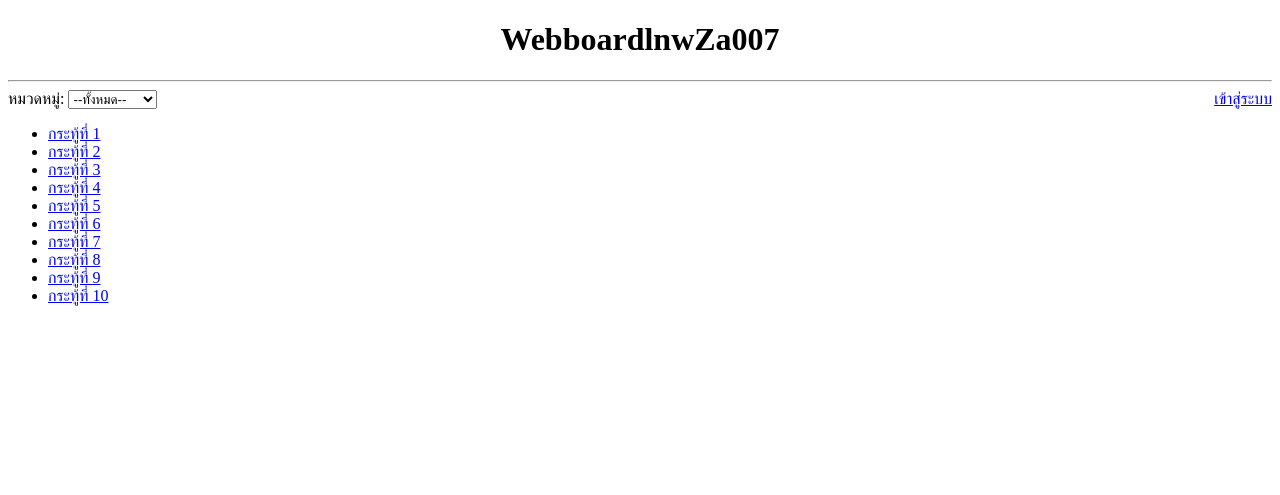
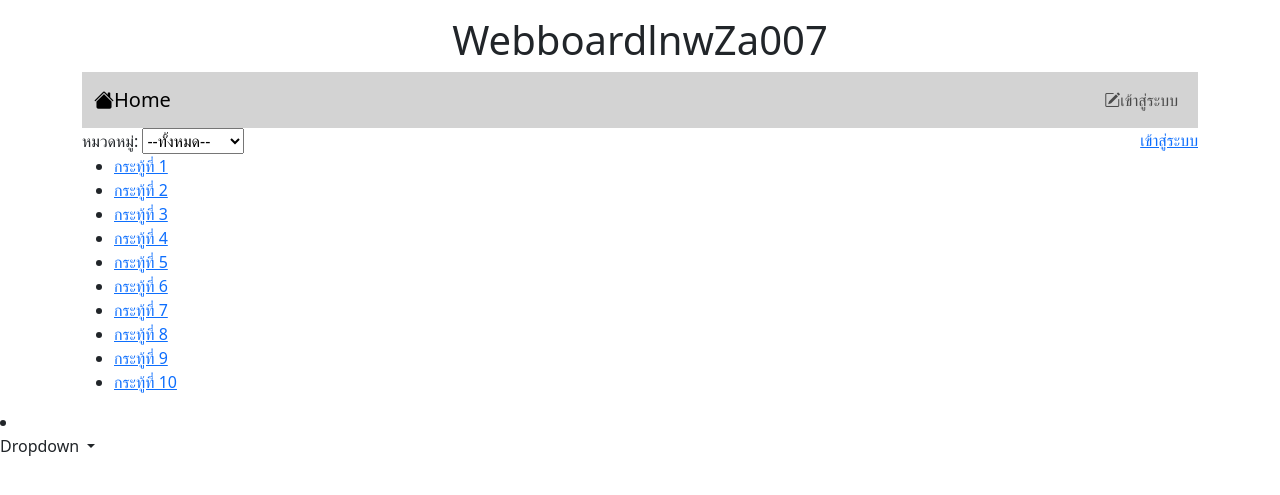
Before and after one commit to balltheerayut/WebborbB, a PHP site: page / in a window 1280 px wide. Shown: the top 495 px of the page. Run offline with PHP 8.4, Linux system fonts and the light colour scheme.

Commit message:
navbar
navbar

```diff
--- a/index.php
+++ b/index.php
@@ -6,11 +6,43 @@ session_start();
 <head>
     <meta charset="UTF-8">
     <meta name="viewport" content="width=device-width, initial-scale=1.0">
+    <link href="https://cdn.jsdelivr.net/npm/bootstrap@5.3.2/dist/css/bootstrap.min.css" rel="stylesheet" integrity="sha384-T3c6CoIi6uLrA9TneNEoa7RxnatzjcDSCmG1MXxSR1GAsXEV/Dwwykc2MPK8M2HN" crossorigin="anonymous">
+    <script src="https://cdn.jsdelivr.net/npm/bootstrap@5.3.2/dist/js/bootstrap.bundle.min.js" integrity="sha384-C6RzsynM9kWDrMNeT87bh95OGNyZPhcTNXj1NW7RuBCsyN/o0jlpcV8Qyq46cDfL" crossorigin="anonymous"></script>
+    <link rel="stylesheet" href="https://cdn.jsdelivr.net/npm/bootstrap-icons@1.11.3/font/bootstrap-icons.min.css">
     <title>Webboard</title>
 </head>
 <body>
-    <h1 style="text-align: center;">WebboardlnwZa007</h1>
-    <hr>
+    <div class="container-lg">
+    <h1 style="text-align: center;" class="mt-3">WebboardlnwZa007</h1>
+
+    <nav class="navbar navbar-expand-lg " style="background-color: #d3d3d3">
+  <div class="container-fluid">
+    <a class="navbar-brand" href="index.php"><i class="bi bi-house-fill"></i>Home</a>
+      <ul class="navbar-nav">
+        <?php if(!isset($_SESSION['id'])){
+
+
+        ?>
+        <li class="nav-item">
+          <a class="nav-link" href="login.php"><i class="bi bi-pencil-square"></i>เข้าสู่ระบบ</a>
+        </li>
+
+        <?php } else{?>
+
+            <li class="nav-item dropdown">
+          <a class= "btn btn-outline-secondary" href="#" role="button" data-bs-toggle="dropdown" aria-expanded="false">
+          <i class="bi bi-person-fill"></i>
+            <?php echo $_SESSION['username']; ?>
+          </a>
+          <ul class="dropdown-menu">
+            <li><a class="dropdown-item" href="logout.php"><i class="bi bi-power"></i> ออกจากระบบ</a></li>
+          </ul>
+        </li>
+
+            <?php }?>
+      </ul>
+  </div>
+</nav>
     <form>
     หมวดหมู่: <select name="category">
         <option value="all">--ทั้งหมด--</option>
@@ -40,5 +72,17 @@ session_start();
         }
         ?>
     </ul>
+    </div>
 </body>
 </html>
+<li class="nav-item dropdown">
+          <a class="nav-link dropdown-toggle" href="#" role="button" data-bs-toggle="dropdown" aria-expanded="false">
+            Dropdown
+          </a>
+          <ul class="dropdown-menu">
+            <li><a class="dropdown-item" href="#">Action</a></li>
+            <li><a class="dropdown-item" href="#">Another action</a></li>
+            <li><hr class="dropdown-divider"></li>
+            <li><a class="dropdown-item" href="#">Something else here</a></li>
+          </ul>
+        </li>
```
